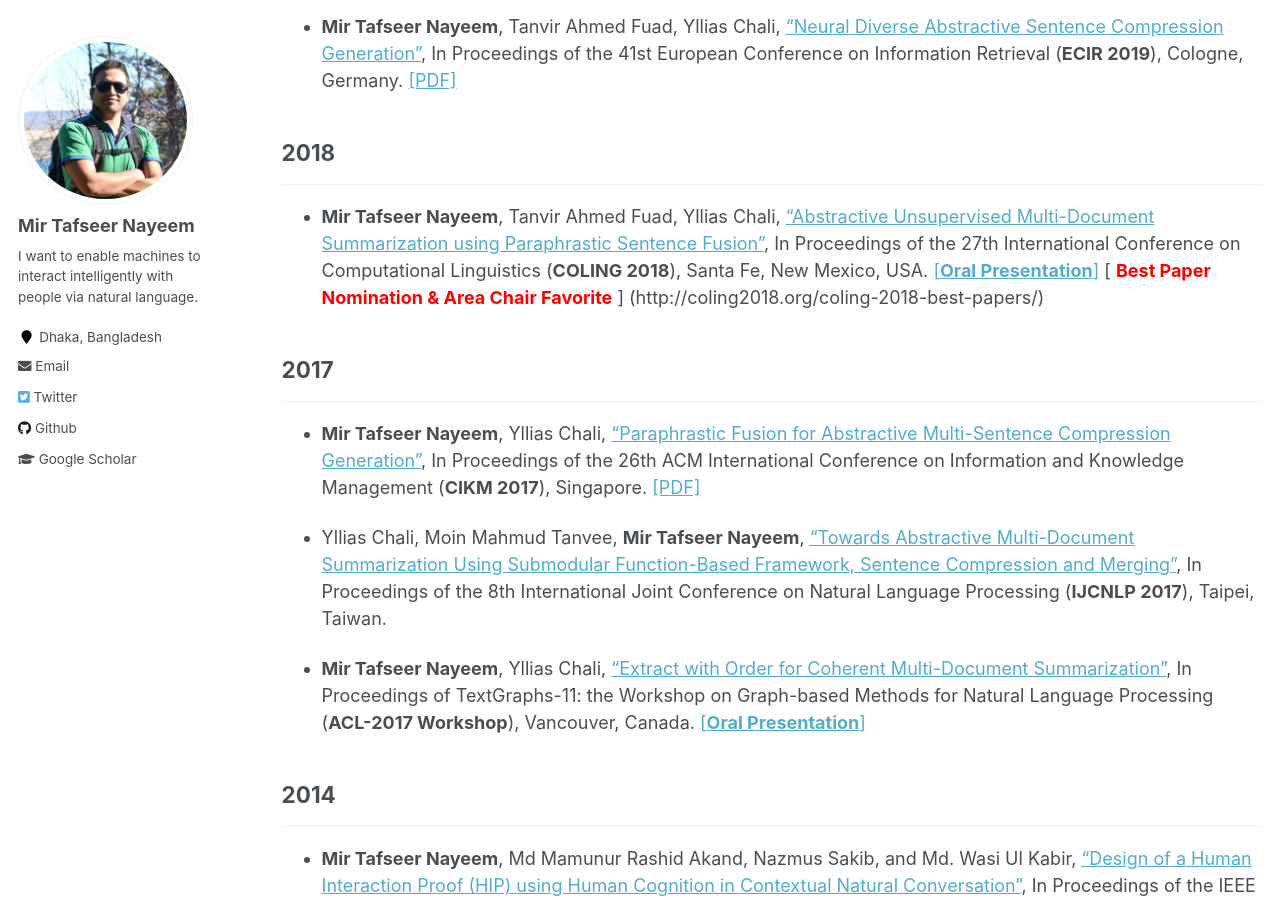
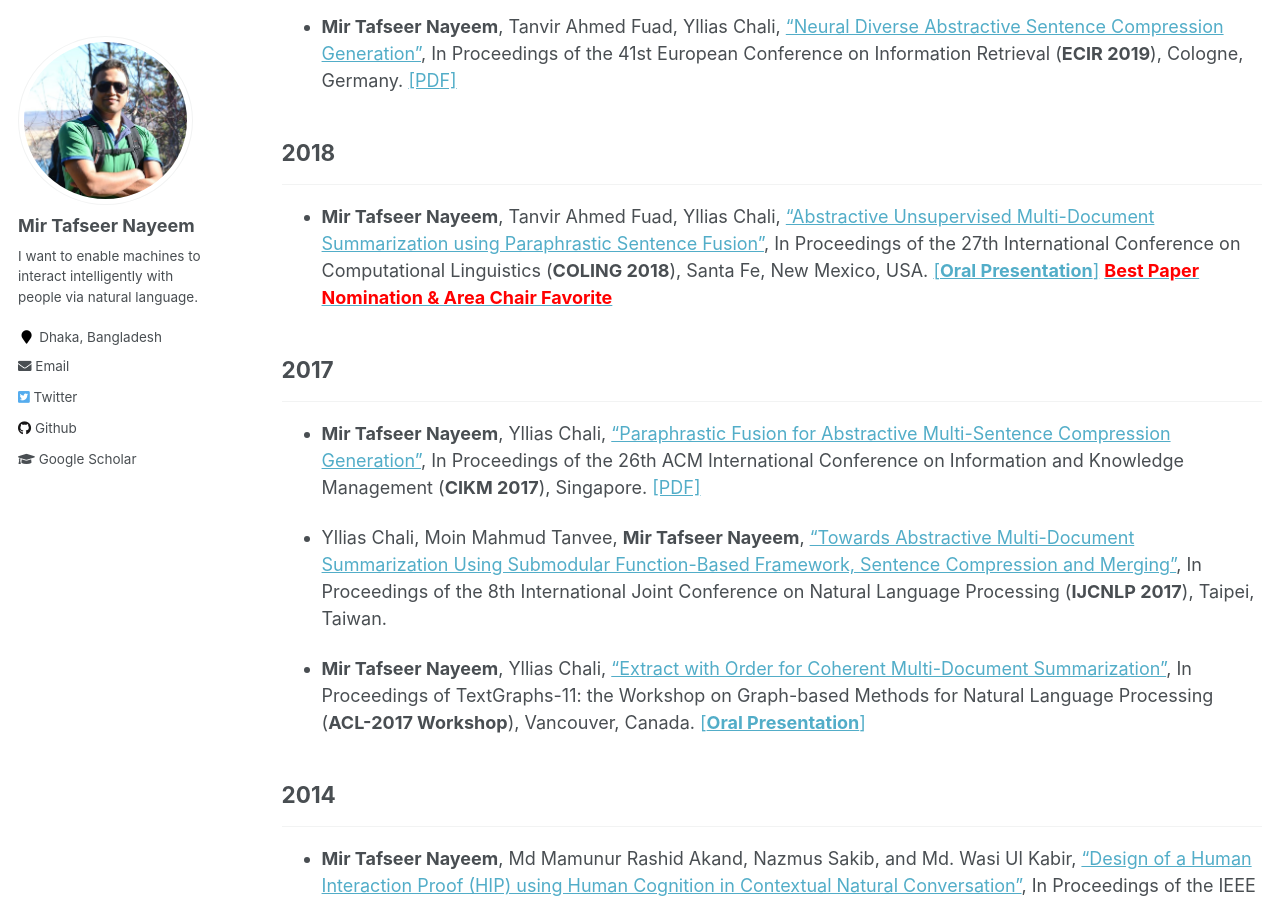
Before and after one commit to sujan-sarker/sujan-sarker.github.io, a Jekyll site: the page built from _pages/publications.md, in a window 1280 px wide and 900 px high, scrolled down 411 px. Built offline with Jekyll 4.4.1, drawn with Linux system fonts in a browser that asks for light colours.

Commit message:
Update publications.md

```diff
--- a/_pages/publications.md
+++ b/_pages/publications.md
@@ -18,7 +18,8 @@ author_profile: true
 
 ## 2018
 -----------
-*  **Mir Tafseer Nayeem**, Tanvir Ahmed Fuad, Yllias Chali,  [“Abstractive Unsupervised Multi-Document Summarization using Paraphrastic Sentence Fusion”](http://aclweb.org/anthology/C18-1102), In Proceedings of the 27th International Conference on Computational Linguistics (**COLING 2018**), Santa Fe, New Mexico, USA. [[**Oral Presentation**]](https://tafseer-nayeem.github.io/files/COLING_2018_Presentation.pdf) [<span style="color:red"> **Best Paper Nomination & Area Chair Favorite** </span>] (http://coling2018.org/coling-2018-best-papers/)
+*  **Mir Tafseer Nayeem**, Tanvir Ahmed Fuad, Yllias Chali,  [“Abstractive Unsupervised Multi-Document Summarization using Paraphrastic Sentence Fusion”](http://aclweb.org/anthology/C18-1102), In Proceedings of the 27th International Conference on Computational Linguistics (**COLING 2018**), Santa Fe, New Mexico, USA. [[**Oral Presentation**]](https://tafseer-nayeem.github.io/files/COLING_2018_Presentation.pdf) [<span style="color:Red"> **Best Paper Nomination & Area Chair Favorite** </span>](http://coling2018.org/coling-2018-best-papers/)
+
 
 
 ## 2017
```
